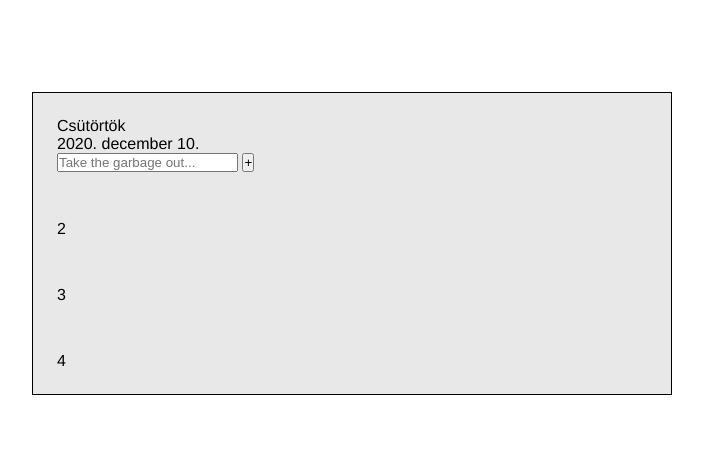
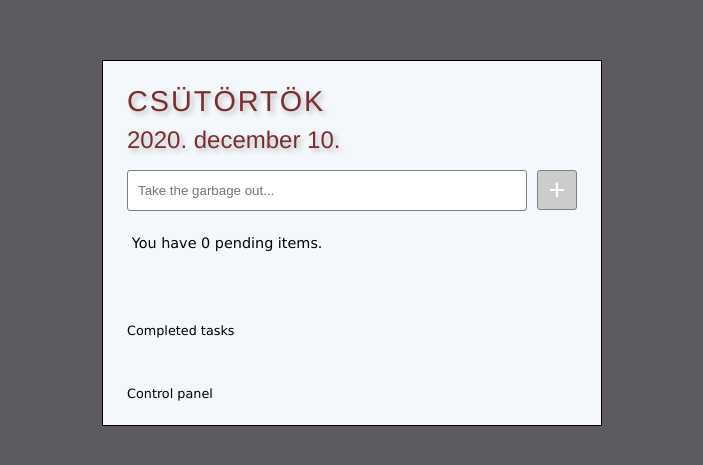
Before and after one commit to plecs-github/todo, a plain HTML site: page index.html in a window 1280 px wide. Shown: the part 165-630 px from the top of the page, without its empty margins (296-999 px from the left). Drawn offline with Linux system fonts and the light colour scheme.

Commit message:
basic css and js

```diff
--- a/index.html
+++ b/index.html
@@ -13,17 +13,18 @@
     <div class="main-container">
 
         <div class="header-container container">
-            <div class="day">Thursday</div>
-            <div class="date">2020.12.20.</div>
+            <div class="day"></div>
+            <div class="date"></div>
             <input type="text" name="todo-input" class="todo-input" placeholder="Take the garbage out...">
             <button class="add-todo">+</button>
         </div>
+        <div class="pendingItems">You have <span></span> pending items.</div>
+        <div class="todo-container container">
 
-        <div class="todo-container container">2</div>
+        </div>
+        <div class="completed-container container">Completed tasks</div>
 
-        <div class="completed-container container">3</div>
-
-        <div class="footer-container container">4</div>
+        <div class="footer-container container">Control panel</div>
 
     </div>
 
--- a/todo.css
+++ b/todo.css
@@ -3,7 +3,8 @@
     padding: 0;
 }
 html {
-    font-family: 'Franklin Gothic Medium', 'Arial Narrow', Arial, sans-serif;
+    font-family: Verdana, Geneva, Tahoma, sans-serif;
+    background-color: rgb(93, 90, 97);
 }
 body {
     display: flex;
@@ -11,12 +12,77 @@ body {
     height: 100vh;
     align-items: center;
     justify-content: center;
+
 }
 .main-container {
-    width: 50vw;
-    background-color:rgb(233, 232, 232);
+    width: 500px;
+    background-color:rgb(244, 247, 252);
     border: solid 1px black;
 }
 .container {
     padding: 1.5rem;
+    font-size: .8rem;
 }
+.day {
+    font-family: 'Franklin Gothic Medium', 'Arial Narrow', Arial, sans-serif;
+    font-size: 1.8rem;
+    letter-spacing: 2px;
+    text-shadow: 3px 3px 5px rgb(189, 186, 186);
+    text-transform: uppercase ;
+    margin-bottom: .5rem;
+    color: rgb(121, 47, 47);
+}
+
+.date {
+    font-family: 'Franklin Gothic Medium', 'Arial Narrow', Arial, sans-serif;
+    font-size: 1.5rem;
+    margin-bottom: 1rem;
+    color: rgb(121, 47, 47);
+    text-shadow: 3px 3px 5px rgb(189, 186, 186);
+}
+input {
+    border: solid 1px gray;
+    padding-left: 10px;
+    width: 400px;
+    height: 41px;
+    border-radius: 3px;
+}
+.add-todo{
+        background-color: rgb(204, 204, 204);
+    font-size: 1.8rem;
+    color: white;
+    border: solid 1px gray;
+    padding: .3rem, 1rem;
+    width: 40px;
+    height: 40px;
+    border-radius: 3px;
+    float: right;
+    cursor: pointer;
+}
+.add-todo:hover{
+    background-color: rgb(93, 90, 97);
+}
+.pendingItems {
+    padding-left: 1.8rem;
+    font-size: .9rem;
+}
+.todo-item {
+    background-color: rgb(223, 232, 244);
+    margin-bottom: .4rem;
+    padding: .5rem .3rem .5rem 1rem;
+    border-radius: 3px;
+}
+.todo-item .delete-button {
+    display: none;
+}
+.todo-item:hover .delete-button {
+    display: inline-block;
+    border: solid 1px gray;
+    padding: .3rem, .5rem;
+    border-radius: 2px;
+    float: right;
+    background-color: red;
+    color: white;
+    cursor: pointer;
+    font-size: .8rem;
+}
--- a/todo.js
+++ b/todo.js
@@ -3,6 +3,7 @@
 const todoInput = document.querySelector('.todo-input');
 const addTodoButton = document.querySelector('.add-todo');
 const todoContainer = document.querySelector('.todo-container');
+
 let storageId = 1;
 
 const deleteStorage = (id) => {
@@ -21,7 +22,6 @@ const addTodo = () => {
       todoContainer.insertBefore(todoItem, todoContainer.firstChild);
       localStorage.setItem(storageId.toString(), todoInput.value);
       addDeleteEventListener (storageId);
-
       todoInput.value = '';
       storageId +=1;
    }
@@ -45,3 +45,10 @@ const days = ['Vasárnap', 'Hátfő', 'Kedd', 'Szerda', 'Csütörtök', 'Péntek
 const dayName = days[date.getDay()];
 document.querySelector('.date').innerHTML = date.toLocaleDateString('hu', {year: 'numeric', month: 'long', day: 'numeric'});
 document.querySelector('.day').innerHTML = days[date.getDay()];;
+
+/* pending items */
+const pendingItems = document.querySelector('.pendingItems span')
+const updatePendingItems = () => {pendingItems.innerHTML = localStorage.length,
+   setTimeout(updatePendingItems, 100);
+ }
+ updatePendingItems()
```
